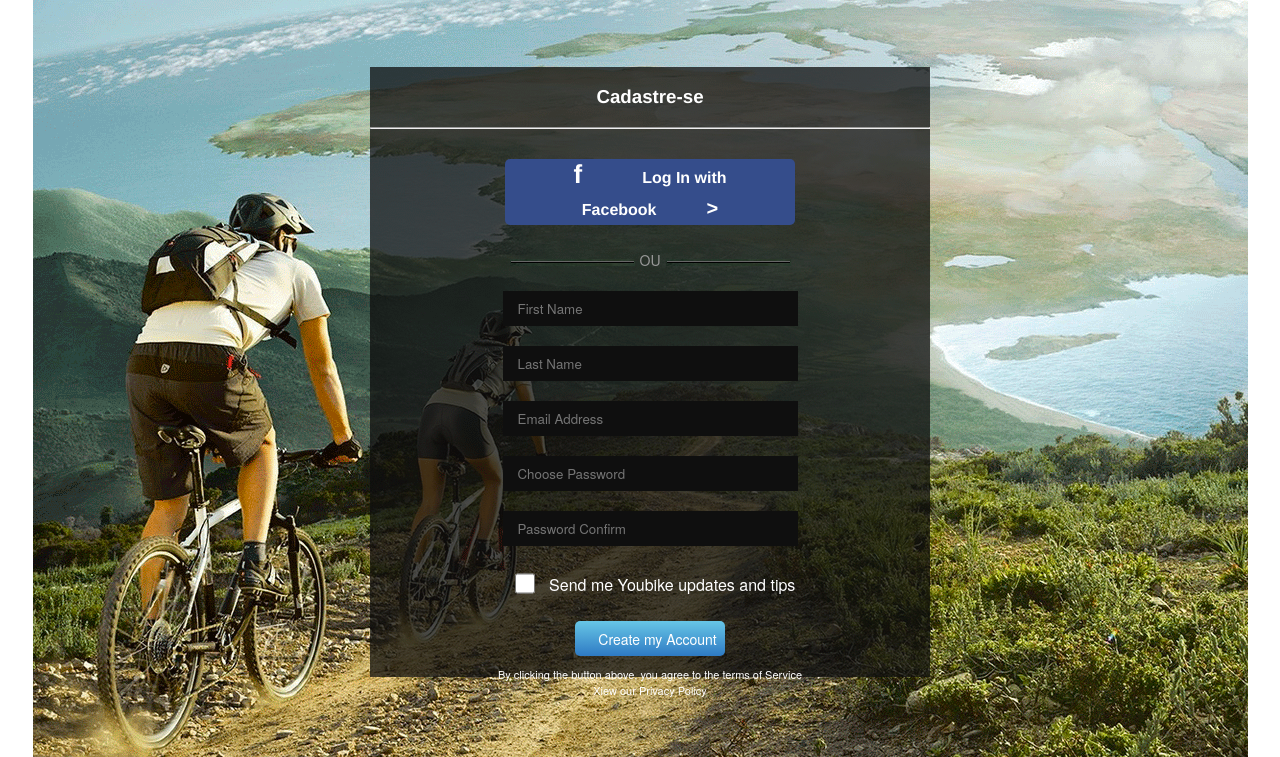
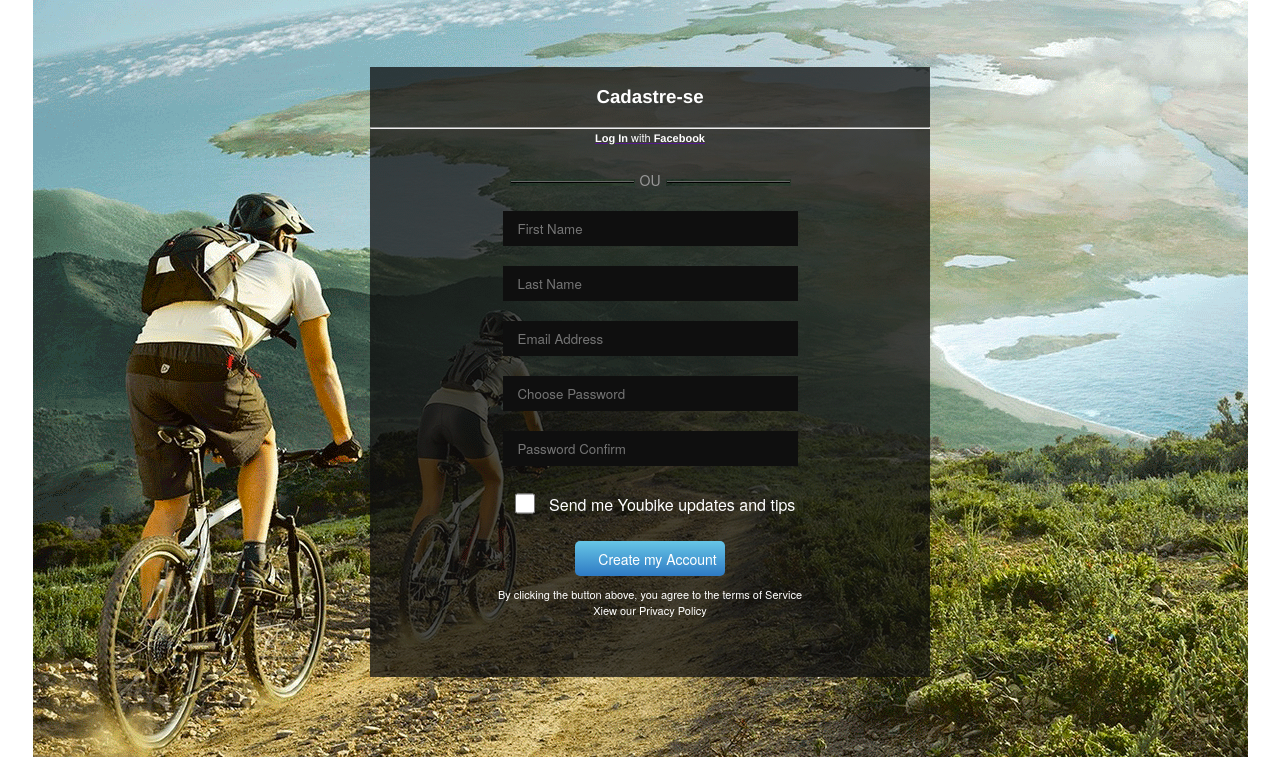
Before and after one commit to AlexandraShevchenko/AlexandraShevchenko.github.io, a plain HTML site: page homework/homework5/5a/index.html in a window 1280 px wide. Shown: the part 43-800 px from the top of the page. Drawn offline with Linux system fonts and the light colour scheme; a web font is replaced by a local one.

Commit message:
Update index.html

```diff
--- a/homework/homework5/5a/index.html
+++ b/homework/homework5/5a/index.html
@@ -25,7 +25,7 @@
     <form>
       <h3>Cadastre-se</h3>
       <hr>
-          <label><button>Log In with Facebook</button></label>
+      <a href="" class="fb"><p><b>Log In</b> with <b>Facebook </b></p></a>
           <span class="ou"><img src="images/border.png">OU<img src="images/border.png"></span>
           <input type="text" placeholder="First Name">
           <input type="text" placeholder="Last Name">
```
